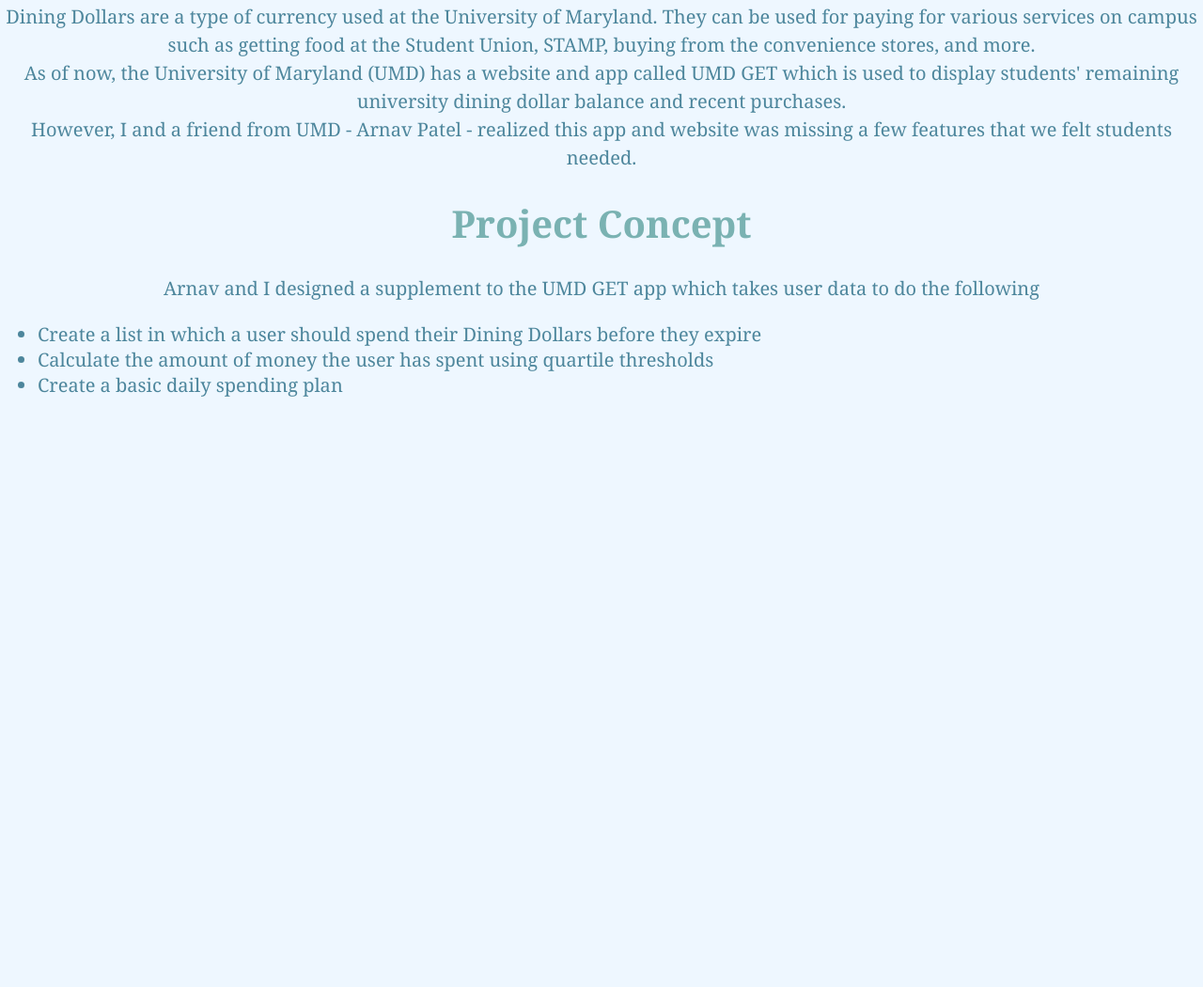
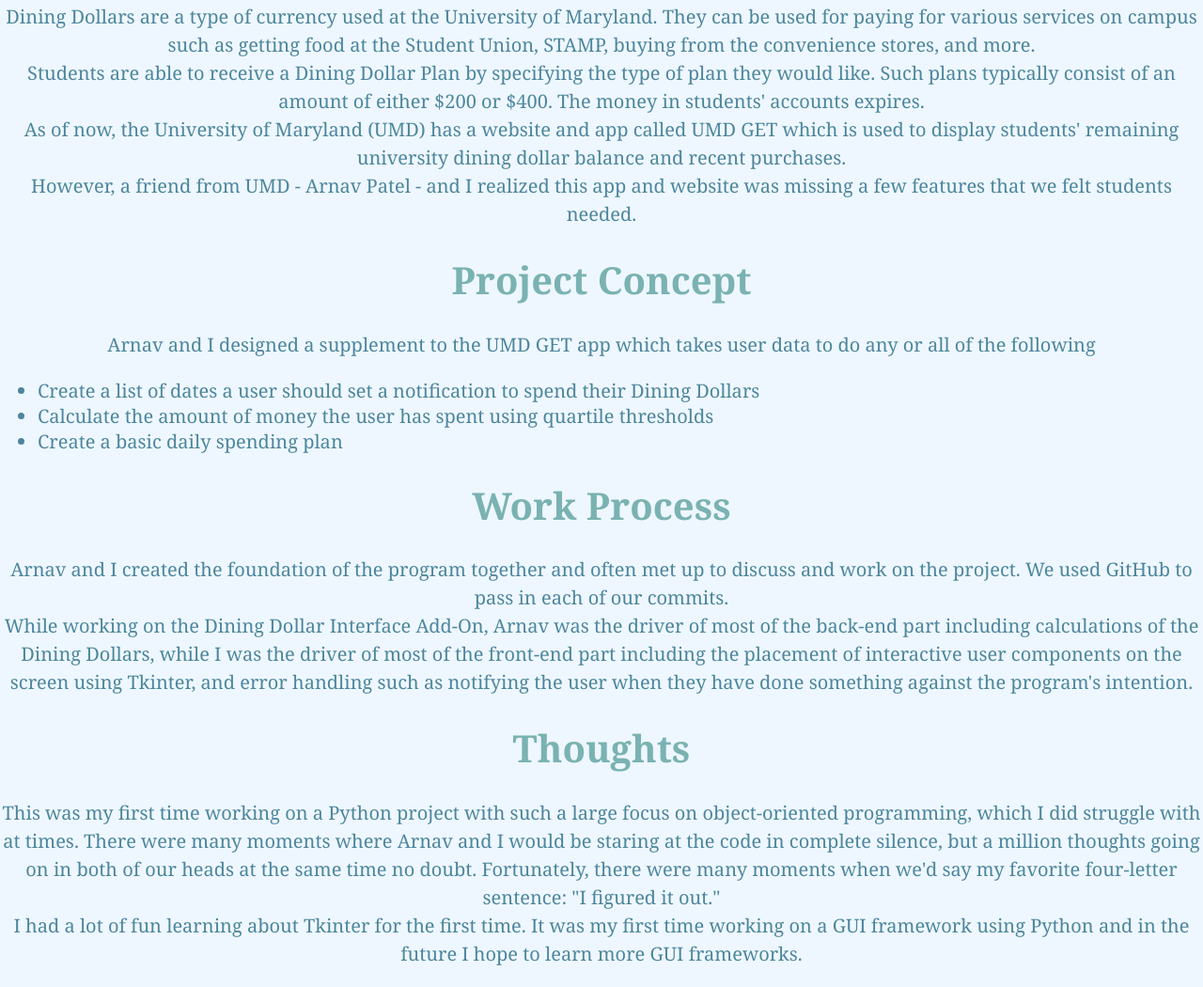
Before and after one commit to magkuette/personalwebsite, a plain HTML site: page diningdollarproject.html in a window 1280 px wide. Shown: the part 610-1660 px from the top of the page at 94% size. Before the commit the page ends 1053 px from the top, so only its background shows below. Drawn offline with Linux system fonts and the light colour scheme.

Commit message:
Update diningdollarproject.html

```diff
--- a/diningdollarproject.html
+++ b/diningdollarproject.html
@@ -31,21 +31,45 @@
             They can be used for paying for various services on campus such as getting
             food at the Student Union, STAMP, buying from the convenience stores, and more.
             <br>
+            Students are able to receive a Dining Dollar Plan by specifying the type of plan they would like.
+            Such plans typically consist of an amount of either $200 or $400. The money in students' accounts
+            expires.
+            <br>
             As of now, the University of Maryland (UMD) has a website and app called UMD GET
             which is used to display students' remaining university dining dollar balance and
             recent purchases.
             <br>
-            However, I and a friend from UMD - Arnav Patel - realized this app and website was missing a few features
+            However, a friend from UMD - Arnav Patel - and I realized this app and website was missing a few features
             that we felt students needed.
         </p>
         <h1>Project Concept</h1>
         <p>
-            Arnav and I designed a supplement to the UMD GET app which takes user data to do the following
+            Arnav and I designed a supplement to the UMD GET app which takes user data to do any or all of the following
             <ul>
-                <li>Create a list in which a user should spend their Dining Dollars before they expire</li>
+                <li>Create a list of dates a user should set a notification to spend their Dining Dollars</li>
                 <li>Calculate the amount of money the user has spent using quartile thresholds</li>
                 <li>Create a basic daily spending plan</li>
             </ul>
         </p>
+        <h1>Work Process</h1>
+        <p>
+            Arnav and I created the foundation of the program together and often met up to discuss and work on the project.
+            We used GitHub to pass in each of our commits.
+            <br>
+            While working on the Dining Dollar Interface Add-On, Arnav was the driver of most of the back-end part
+            including calculations of the Dining Dollars, while I was the driver of most of the front-end part
+            including the placement of interactive user components on the screen using Tkinter, and error handling
+            such as notifying the user when they have done something against the program's intention.
+        </p>
+        <h1>Thoughts</h1>
+        <p>
+            This was my first time working on a Python project with such a large focus on object-oriented programming, which
+            I did struggle with at times. There were many moments where Arnav and I would be staring at the code in complete silence,
+            but a million thoughts going on in both of our heads at the same time no doubt. Fortunately, there were many moments when
+            we'd say my favorite four-letter sentence: "I figured it out."
+            <br>
+            I had a lot of fun learning about Tkinter for the first time. It was my first time working on a GUI framework using Python
+            and in the future I hope to learn more GUI frameworks.
+        </p>
     </body>
 </html>
```
